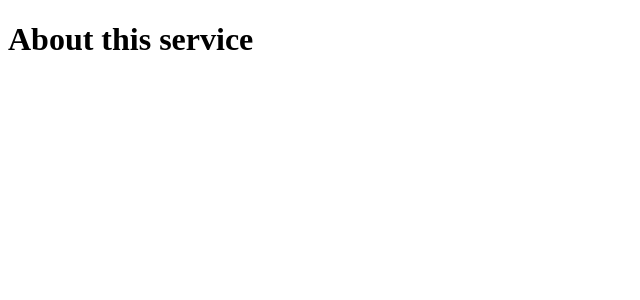
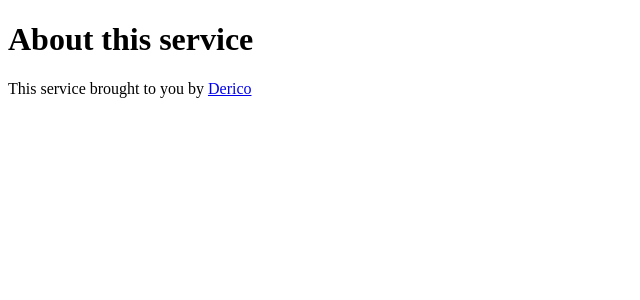
Before and after one commit to collective/pyf-gui, a SvelteKit app: page /about in a window 1280 px wide. Shown: the top 300 px of the page, without its empty margins (0-640 px from the left). Built offline with nearby package versions, Linux system fonts and the light colour scheme.

Commit message:
add note in about

```diff
--- a/src/lib/SearchForm.svelte
+++ b/src/lib/SearchForm.svelte
@@ -49,7 +49,7 @@
       <label for="package_type">Package type</label>
       <select name="package_type" id="package_type" bind:value={package_type}>
         {#each package_types as ptype}
-          <option value={ptype.value} selected={ptype.default === true}>
+          <option value={ptype.value}>
             {ptype.title}
           </option>
         {/each}
--- a/src/routes/about/+page.svelte
+++ b/src/routes/about/+page.svelte
@@ -1 +1,3 @@
 <h1>About this service</h1>
+
+<p>This service brought to you by <a href="https://derico.de">Derico</a></p>
```
